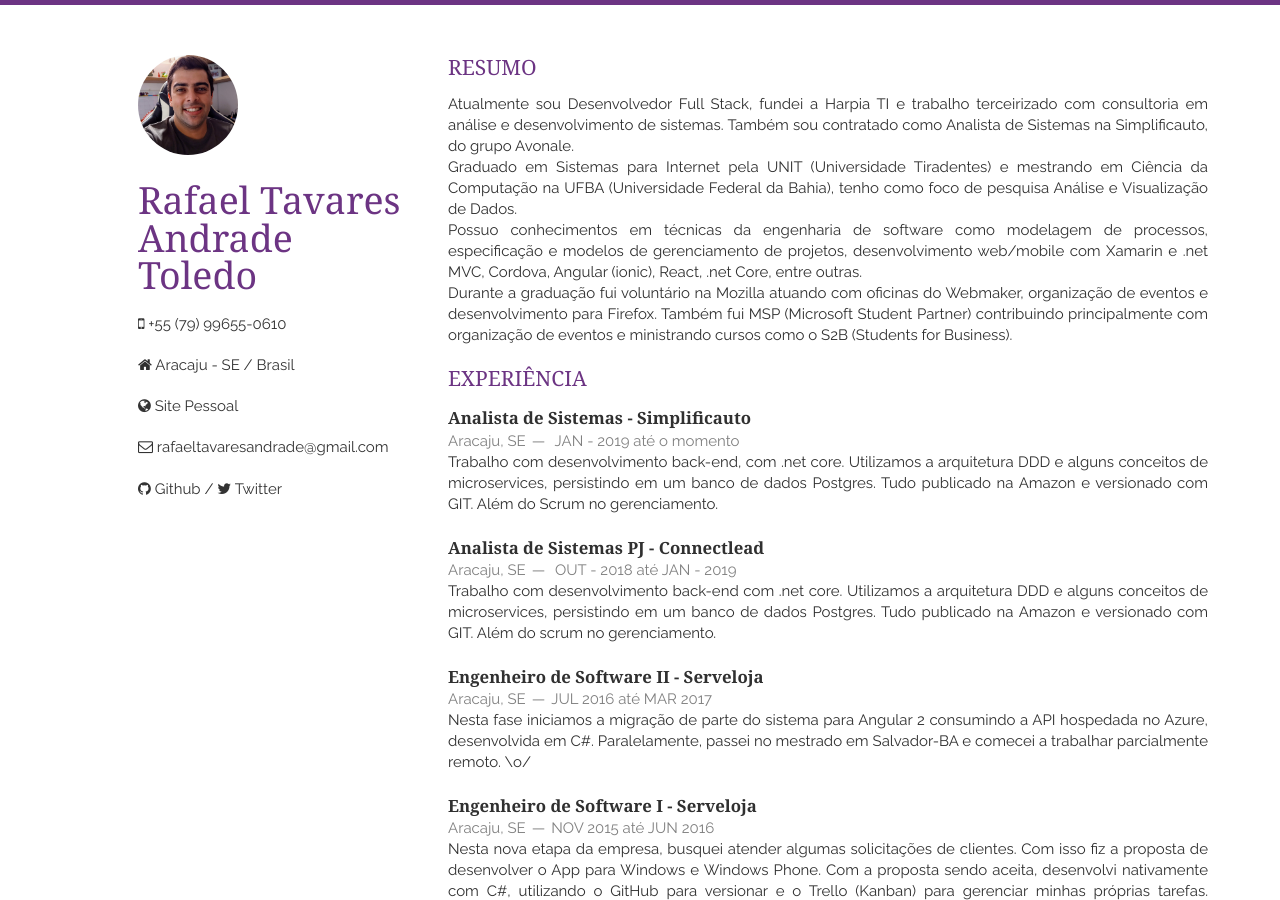
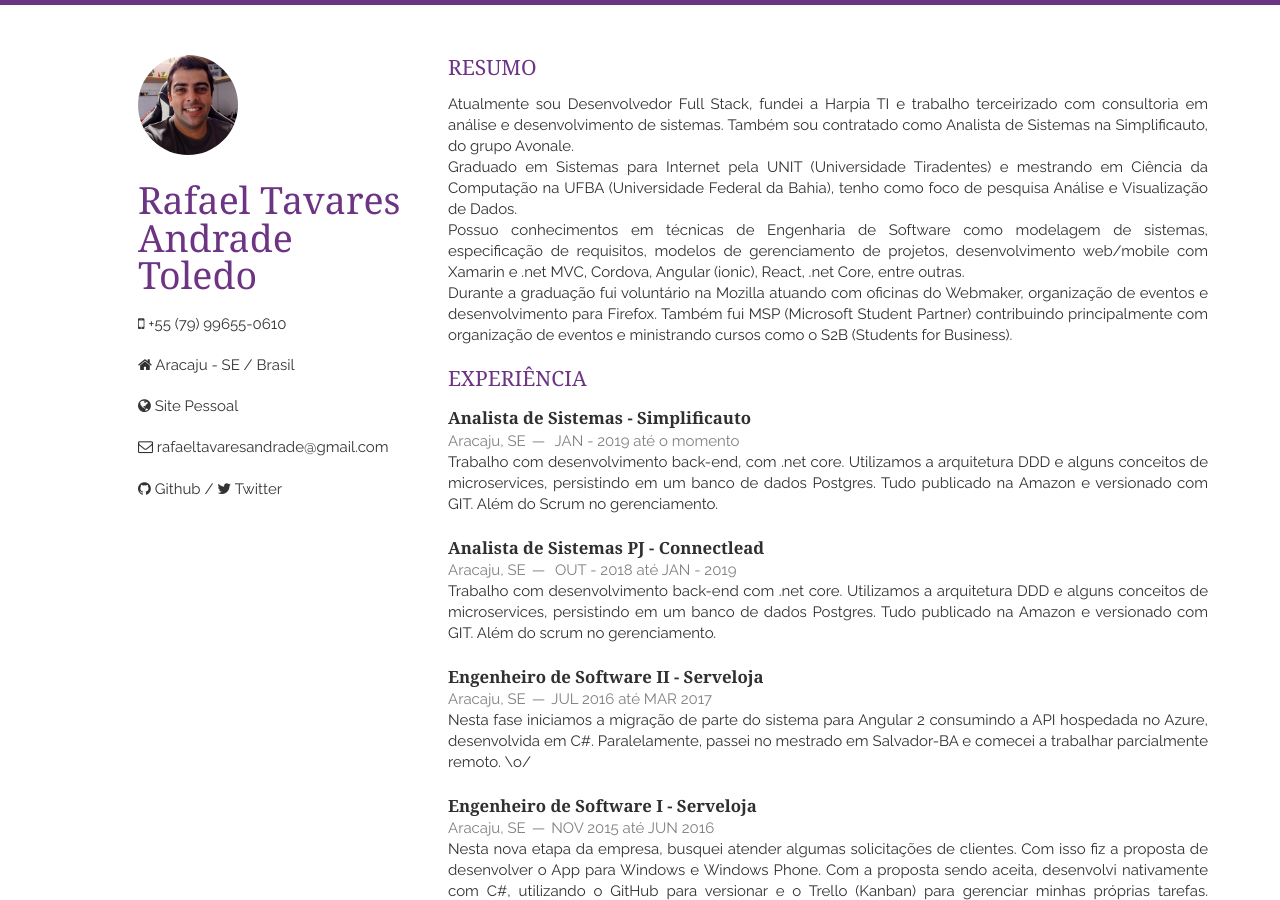
Before and after one commit to RafasTavares/resume-cv, a Jekyll site: the page built from index.html, in a window 1280 px wide and 900 px high. Built offline with Jekyll 4.4.1, drawn with Linux system fonts in a browser that asks for light colours; nearby versions of some CDN libraries; the list of posts is cut into pages by our own code.

Commit message:
Update abstract.html

```diff
--- a/_includes/abstract.html
+++ b/_includes/abstract.html
@@ -5,8 +5,7 @@ Atualmente sou Desenvolvedor Full Stack, fundei a Harpia TI e trabalho terceiriz
 <br/>
 Graduado em Sistemas para Internet pela UNIT (Universidade Tiradentes) e mestrando em Ciência da Computação na UFBA (Universidade Federal da Bahia), tenho como foco de pesquisa Análise e Visualização de Dados.
 <br/>
-Possuo conhecimentos em técnicas da engenharia de software como modelagem de processos, especificação e modelos de gerenciamento de projetos, desenvolvimento web/mobile com Xamarin e .net MVC, Cordova, Angular (ionic), React, .net Core, entre outras.
+Possuo conhecimentos em técnicas de Engenharia de Software como modelagem de sistemas, especificação de requisitos,  modelos de gerenciamento de projetos, desenvolvimento web/mobile com Xamarin e .net MVC, Cordova, Angular (ionic), React, .net Core, entre outras.
 <br/>
-Durante a graduação fui voluntário na Mozilla atuando com oficinas do Webmaker, organização de eventos e desenvolvimento para Firefox. Também fui MSP (Microsoft Student Partner) contribuindo principalmente com organização de eventos e ministrando cursos como o S2B (Students for Business).
-</p>
+Durante a graduação fui voluntário na Mozilla atuando com oficinas do Webmaker, organização de eventos e desenvolvimento para Firefox. Também fui MSP (Microsoft Student Partner) contribuindo principalmente com organização de eventos e ministrando cursos como o S2B (Students for Business).</p>
 </section>
```
